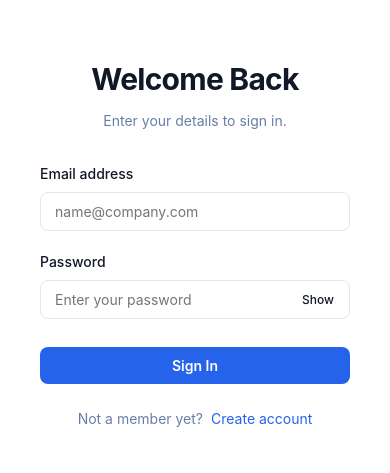
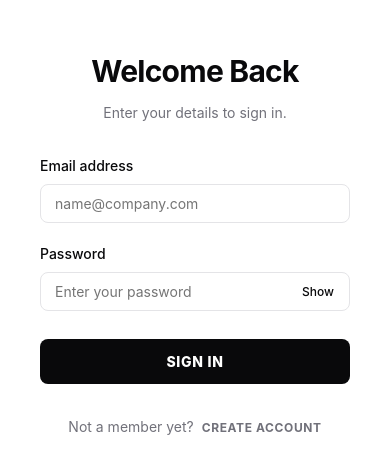
Before and after one commit to ClifinCletus/task-manager, a Next.js app: page /login in a window 390 px wide. Shown: the part 179-652 px from the top of the page. Built offline with nearby package versions, Linux system fonts and the light colour scheme; no server answers.

Commit message:
style: basic style changes

```diff
--- a/src/app/auth.module.css
+++ b/src/app/auth.module.css
@@ -92,27 +92,29 @@
 .input:focus {
     outline: none;
     border-color: var(--primary);
-    box-shadow: 0 0 0 4px rgba(37, 99, 235, 0.1);
+    box-shadow: 0 0 0 2px rgba(0, 0, 0, 0.05);
 }
 
 .button {
     width: 100%;
-    padding: 0.625rem 1rem;
+    padding: 0.875rem 1rem;
     background-color: var(--primary);
     color: var(--primary-foreground);
-    font-weight: 600;
+    font-weight: 800;
     font-size: 0.875rem;
     border-radius: var(--radius);
-    transition: background-color 0.2s;
+    text-transform: uppercase;
+    letter-spacing: 0.05em;
+    transition: all 0.2s;
     margin-top: 0.5rem;
 }
 
 .button:hover {
-    background-color: var(--primary-hover);
+    opacity: 0.9;
 }
 
 .footer {
-    margin-top: 1.5rem;
+    margin-top: 2rem;
     text-align: center;
     font-size: 0.875rem;
     color: var(--muted-foreground);
@@ -120,6 +122,10 @@
 
 .link {
     padding-left: 0.5rem;
+    font-weight: 700;
+    text-transform: uppercase;
+    letter-spacing: 0.05em;
+    font-size: 0.75rem;
 }
 
 .link:hover {
@@ -132,15 +138,15 @@
     color: #ef4444;
     padding: 0.75rem;
     border-radius: var(--radius);
-    font-size: 0.875rem;
+    font-size: 0.8125rem;
+    font-weight: 600;
     text-align: center;
-    margin-bottom: 1rem;
+    margin-bottom: 1.5rem;
 }
 
 .button:disabled {
-    opacity: 0.7;
+    opacity: 0.3;
     cursor: not-allowed;
-    background-color: var(--muted-foreground);
 }
 
 @media (max-width: 480px) {
--- a/src/app/globals.css
+++ b/src/app/globals.css
@@ -1,41 +1,40 @@
 :root {
-  --background: #f9fafb;
-  --foreground: #111827;
+  --background: #ffffff;
+  --foreground: #09090b;
   --card: #ffffff;
-  --card-foreground: #111827;
-  --primary: #2563eb;
-  --primary-hover: #1d4ed8;
+  --card-foreground: #09090b;
+  --primary: #09090b;
+  --primary-hover: #18181b;
   --primary-foreground: #ffffff;
-  --secondary: #f3f4f6;
-  --secondary-foreground: #111827;
-  --muted: #f3f4f6;
-  --muted-foreground: #697ea7;
-  --border: #e5e7eb;
-  --input: #e5e7eb;
-  --ring: #2563eb;
+  --secondary: #f4f4f5;
+  --secondary-foreground: #09090b;
+  --muted: #f4f4f5;
+  --muted-foreground: #71717a;
+  --border: #e4e4e7;
+  --input: #e4e4e7;
+  --ring: #09090b;
   --radius: 8px;
   --shadow-sm: 0 1px 2px 0 rgba(0, 0, 0, 0.05);
   --shadow-md: 0 4px 6px -1px rgba(0, 0, 0, 0.1), 0 2px 4px -1px rgba(0, 0, 0, 0.06);
-  --shadow-lg: 0 10px 15px -3px rgba(0, 0, 0, 0.1), 0 4px 6px -2px rgba(0, 0, 0, 0.05);
 }
 
 @media (prefers-color-scheme: dark) {
   :root {
-    --background: #030712;
-    --foreground: #ffffff;
-    --card: #111827;
-    --card-foreground: #f9fafb;
-    --primary: #3b82f6;
-    --primary-hover: #60a5fa;
-    --primary-foreground: #ffffff;
-    --secondary: #1f2937;
-    --secondary-foreground: #f9fafb;
-    --muted: #1f2937;
-    --muted-foreground: #abafb7;
-    --muted-new-foreground: #2b72ec;
-    --border: #374151;
-    --input: #374151;
-    --ring: #3b82f6;
+    --background: #09090b;
+    --foreground: #fafafa;
+    --card: #18181b;
+    --card-foreground: #fafafa;
+    --primary: #fafafa;
+    --primary-hover: #f4f4f5;
+    --primary-foreground: #09090b;
+    --secondary: #27272a;
+    --secondary-foreground: #fafafa;
+    --muted: #27272a;
+    --muted-foreground: #a1a1aa;
+    --muted-new-foreground: #fafafa;
+    --border: #27272a;
+    --input: #27272a;
+    --ring: #d4d4d8;
   }
 }
 
@@ -49,7 +48,7 @@ html,
 body {
   height: 100%;
   width: 100%;
-  font-family: 'Inter', -apple-system, BlinkMacSystemFont, "Segoe UI", Roboto, Helvetica, Arial, sans-serif;
+  font-family: 'Inter', -apple-system, BlinkMacSystemFont, "Segoe UI", Roboto, "Helvetica Neue", Arial, sans-serif;
   color: var(--foreground);
   background: var(--background);
   line-height: 1.5;
@@ -67,19 +66,19 @@ h3,
 h4,
 h5,
 h6 {
-  font-weight: 600;
+  font-weight: 700;
   letter-spacing: -0.025em;
   color: var(--foreground);
 }
 
 a {
-  color: var(--primary);
+  color: inherit;
   text-decoration: none;
-  transition: color 0.2s ease;
+  transition: opacity 0.2s;
 }
 
 a:hover {
-  color: var(--primary-hover);
+  opacity: 0.7;
 }
 
 button {
@@ -89,6 +88,9 @@ button {
   font-family: inherit;
 }
 
-input {
+input,
+textarea,
+select {
   font-family: inherit;
+  color: inherit;
 }
--- /dev/null
+++ b/src/app/page.module.css
@@ -0,0 +1,145 @@
+.container {
+    padding: 4rem 2rem;
+    max-width: 1100px;
+    margin: 0 auto;
+    display: flex;
+    flex-direction: column;
+    gap: 4rem;
+}
+
+.dashboardHeader {
+    display: flex;
+    justify-content: space-between;
+    align-items: flex-end;
+    border-bottom: 1px solid var(--border);
+    padding-bottom: 2rem;
+    gap: 2rem;
+}
+
+.welcomeSection {
+    display: flex;
+    flex-direction: column;
+    gap: 0.5rem;
+}
+
+.welcomeTitle {
+    font-size: 2.5rem;
+    font-weight: 800;
+    color: var(--foreground);
+    letter-spacing: -0.05em;
+    line-height: 1;
+}
+
+.welcomeSubtitle {
+    color: var(--muted-foreground);
+    font-size: 1.125rem;
+    font-weight: 400;
+}
+
+.controls {
+    display: flex;
+    align-items: center;
+    gap: 1rem;
+}
+
+.createBtn {
+    padding: 0.75rem 1.5rem;
+    background-color: var(--primary);
+    color: var(--primary-foreground);
+    border-radius: var(--radius);
+    font-weight: 700;
+    font-size: 0.875rem;
+    transition: all 0.2s;
+    border: 1px solid var(--primary);
+}
+
+.createBtn:hover {
+    background-color: transparent;
+    color: var(--primary);
+}
+
+.cancelBtn {
+    padding: 0.75rem 1.5rem;
+    background-color: transparent;
+    border: 1px solid var(--border);
+    color: var(--foreground);
+    border-radius: var(--radius);
+    font-weight: 700;
+    font-size: 0.875rem;
+    transition: all 0.2s;
+}
+
+.cancelBtn:hover {
+    background-color: var(--secondary);
+}
+
+.statsGrid {
+    display: grid;
+    grid-template-columns: repeat(auto-fit, minmax(300px, 1fr));
+    gap: 2.5rem;
+}
+
+.statCard {
+    background-color: var(--card);
+    border: 1px solid var(--border);
+    border-radius: var(--radius);
+    padding: 2.5rem;
+    display: flex;
+    flex-direction: column;
+    gap: 1rem;
+}
+
+.statLabel {
+    font-size: 0.75rem;
+    font-weight: 700;
+    color: var(--muted-foreground);
+    text-transform: uppercase;
+    letter-spacing: 0.15em;
+}
+
+.statValue {
+    font-size: 4rem;
+    font-weight: 900;
+    color: var(--foreground);
+    line-height: 1;
+    letter-spacing: -0.06em;
+}
+
+.statValueAlt {
+    color: var(--foreground);
+    opacity: 0.9;
+    text-decoration: underline;
+    text-decoration-color: #10b981;
+    text-underline-offset: 8px;
+}
+
+.formSection {
+    margin-top: 1rem;
+}
+
+@media (max-width: 768px) {
+    .container {
+        padding: 2rem 1rem;
+        gap: 3rem;
+    }
+
+    .dashboardHeader {
+        flex-direction: column;
+        align-items: flex-start;
+        padding-bottom: 1.5rem;
+    }
+
+    .welcomeTitle {
+        font-size: 2rem;
+    }
+
+    .controls {
+        width: 100%;
+    }
+
+    .createBtn,
+    .cancelBtn {
+        flex: 1;
+        text-align: center;
+    }
+}
--- a/src/components/Header.module.css
+++ b/src/components/Header.module.css
@@ -1,21 +1,21 @@
 .header {
     width: 100%;
-    height: 64px;
+    height: 72px;
     background-color: var(--card);
-    border-bottom: 1px solid var(--border);
+    border-bottom: 2px solid var(--border);
     display: flex;
     align-items: center;
     justify-content: center;
     position: sticky;
     top: 0;
     z-index: 50;
-    box-shadow: 0 1px 2px 0 rgba(0, 0, 0, 0.05);
+    padding: 10px;
 }
 
 .nav {
     width: 100%;
-    max-width: 1280px;
-    padding: 0 1.5rem;
+    max-width: 1200px;
+    padding: 0 2rem;
     display: flex;
     justify-content: space-between;
     align-items: center;
@@ -24,21 +24,21 @@
 .logoArea {
     display: flex;
     align-items: center;
-    gap: 0.75rem;
 }
 
 .logo {
-    font-size: 1.25rem;
-    font-weight: 700;
-    color: var(--primary);
+    font-size: 1.5rem;
+    font-weight: 900;
+    color: var(--foreground);
     text-decoration: none;
-    letter-spacing: -0.025em;
+    letter-spacing: -0.06em;
+    text-transform: lowercase;
 }
 
 .userArea {
     display: flex;
     align-items: center;
-    gap: 1.25rem;
+    gap: 2rem;
 }
 
 .userInfo {
@@ -48,34 +48,43 @@
 }
 
 .userName {
-    font-size: 0.875rem;
-    font-weight: 600;
+    font-size: 0.8125rem;
+    font-weight: 800;
     color: var(--foreground);
-    line-height: 1.25;
+    line-height: 1;
+    text-transform: uppercase;
+    letter-spacing: 0.05em;
 }
 
 .userEmail {
     font-size: 0.75rem;
     color: var(--muted-foreground);
-    line-height: 1;
+    margin-top: 0.25rem;
 }
 
 .logoutBtn {
-    padding: 0.5rem 1rem;
-    background-color: #ef4444;
-    color: #ffffff;
-    font-size: 0.875rem;
-    font-weight: 600;
+    padding: 0.625rem 1.25rem;
+    background-color: rgb(164, 164, 227);
+    border: 1px solid var(--border);
+    color: var(--foreground);
+    font-size: 0.75rem;
+    font-weight: 700;
+    text-transform: uppercase;
+    letter-spacing: 0.05em;
     border-radius: var(--radius);
-    transition: background-color 0.2s;
+    transition: all 0.2s;
 }
 
 .logoutBtn:hover {
-    background-color: #dc2626;
+    background-color: #ef4444;
+    color: #ffffff;
+    border-color: #ef4444;
 }
 
 @media (max-width: 640px) {
-    .userName {
+
+    .userName,
+    .userEmail {
         display: none;
     }
 }
```
